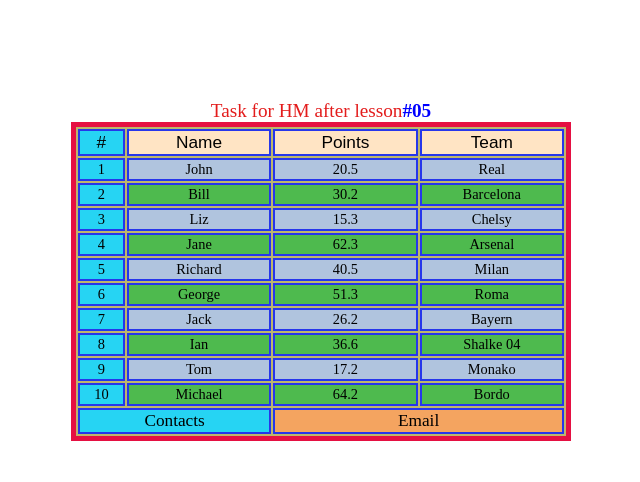
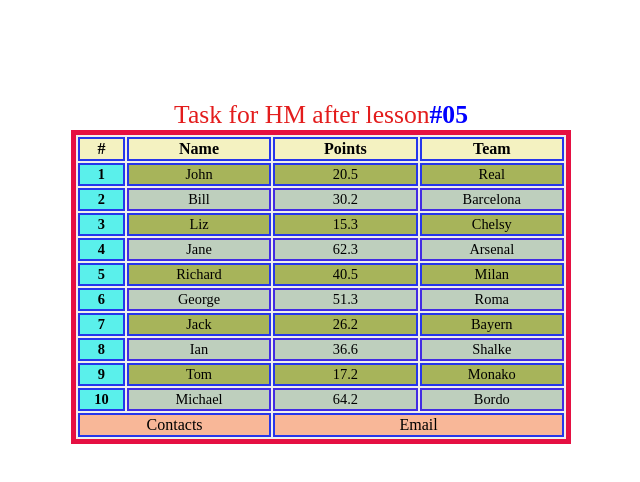
Before and after one commit to Sev4ik87/tablecs, a plain HTML site: page index.html in a window 1280 px wide. Shown: the whole page, without its empty margins (37-677 px from the left). Drawn offline with Linux system fonts and the light colour scheme.

Commit message:
some crazy stupid message here

```diff
--- a/assets/css/style.css
+++ b/assets/css/style.css
@@ -7,57 +7,47 @@ table {
   table-layout: fixed;
   border: 5px solid hsl(346, 87%, 48%);
   margin: 100px 100px 100px 100px;
-  background: #BDB76B;
+  background: #f0efec;
+}
+.tabc {
+  border: 2px solid rgb(66, 44, 227);
+  background-color: #becfbd;
 }
 
 tr {
   border: 2px solid rgb(66, 44, 227);
-  /* background-color: aqua; */
 }
 td {
   border: 2px solid rgb(38, 54, 235);
-  /* background-color: black; */
 }
 
 .bold {
   font-size: larger;
 }
-.othcol
-{
-color: blue;
+.othcol {
+  color: blue;
 }
 .Tb {
-  font-size: 1.2rem;
+  font-size: 1.6rem;
   font-style: normal;
   color: #e31c1c;
 }
-
-
-tbody {
- background:#B0C4DE	;
-}
-
-
-
-tr:nth-child(even){
-  background-color: #4eba4e	;
- }
- tr
- td:first-of-type{
-  background-color: #26d4f3	;
- }
- tfoot {
-  background-color:#F4A460;
-  font-size:larger;
+th {
+  border: 2px solid rgb(38, 54, 235);
+  background-color: #5af0eb;
 }
 thead {
-  font-size: larger;
-  font-family:sans-serif;
-  background-color:#FFE4C4;
-
-  }
-td:for(.first)
-{
-  background-color:#070707;
-
+  border: 2px solid rgb(38, 54, 235);
+  background-color: #f4f2c1;
+  font-size: 1rem;
+  font-weight: bolder;
 }
+tfoot {
+  border: 2px solid rgb(38, 54, 235);
+  background-color: #f8b798;
+  font-size: 1rem;
+}
+tbody {
+  border: 2px solid rgb(38, 54, 235);
+  background-color: #a7b45a;
+}
--- a/index.html
+++ b/index.html
@@ -16,12 +16,12 @@
   <body>
     <table>
       <caption class="Tb">
-        Task for HM after lesson<b class= "othcol">#05</b>
+        Task for HM after lesson<b class="othcol">#05</b>
       </caption>
 
       <thead>
         <tr>
-        <td class="first">#</td>
+          <td>#</td>
           <td colspan="3">Name</td>
           <td colspan="3">Points</td>
           <td colspan="3">Team</td>
@@ -29,69 +29,69 @@
       </thead>
       <tbody>
         <tr>
-        <td>1</td>
+          <th>1</th>
           <td colspan="3">John</td>
           <td colspan="3">20.5</td>
           <td colspan="3">Real</td>
         </tr>
         <tr>
-        <td>2</td>
-        <td colspan="3">Bill</td>
-        <td colspan="3">30.2</td>
-        <td colspan="3">Barcelona</td>
+          <th>2</th>
+          <td class="tabc" colspan="3">Bill</td>
+          <td class="tabc" colspan="3">30.2</td>
+          <td class="tabc" colspan="3">Barcelona</td>
         </tr>
         <tr>
-        <td>3</td>
+          <th>3</th>
           <td colspan="3">Liz</td>
           <td colspan="3">15.3</td>
           <td colspan="3">Chelsy</td>
         </tr>
         <tr>
-        <td>4</td>
-        <td colspan="3">Jane</td>
-        <td colspan="3">62.3</td>
-        <td colspan="3">Arsenal</td>
+          <th>4</th>
+          <td class="tabc" colspan="3">Jane</td>
+          <td class="tabc" colspan="3">62.3</td>
+          <td class="tabc" colspan="3">Arsenal</td>
         </tr>
         <tr>
-        <td>5</td>
+          <th>5</th>
           <td colspan="3">Richard</td>
           <td colspan="3">40.5</td>
           <td colspan="3">Milan</td>
         </tr>
         <tr>
-        <td>6</td>
-        <td colspan="3">George</td>
-        <td colspan="3">51.3</td>
-        <td colspan="3">Roma</td>
+          <th>6</th>
+          <td class="tabc" colspan="3">George</td>
+          <td class="tabc" colspan="3">51.3</td>
+          <td class="tabc" colspan="3">Roma</td>
         </tr>
         <tr>
-        <td>7</td>
+          <th>7</th>
           <td colspan="3">Jack</td>
           <td colspan="3">26.2</td>
           <td colspan="3">Bayern</td>
         </tr>
         <tr>
-        <td>8</td>
-        <td colspan="3">Ian</td>
-        <td colspan="3">36.6</td>
-        <td colspan="3">Shalke 04</td>
+          <th>8</th>
+          <td class="tabc" colspan="3">Ian</td>
+          <td class="tabc" colspan="3">36.6</td>
+          <td class="tabc" colspan="3">Shalke</td>
         </tr>
         <tr>
-        <td>9</td>
+          <th>9</th>
           <td colspan="3">Tom</td>
           <td colspan="3">17.2</td>
           <td colspan="3">Monako</td>
         </tr>
         <tr>
-        <td>10</td>
-        <td colspan="3">Michael</td>
-        <td colspan="3">64.2</td>
-        <td colspan="3">Bordo</td>
+          <th>10</th>
+          <td class="tabc" colspan="3">Michael</td>
+          <td class="tabc" colspan="3">64.2</td>
+          <td class="tabc" colspan="3">Bordo</td>
         </tr>
       </tbody>
       <tfoot>
         <tr>
-        <td class="last" colspan="4">Contacts</td>
+          <td colspan="4">Contacts</td>
           <td colspan="6">Email</td>
         </tr>
       </tfoot>
```
Lines whose indentation alone changed are shown as unchanged.
